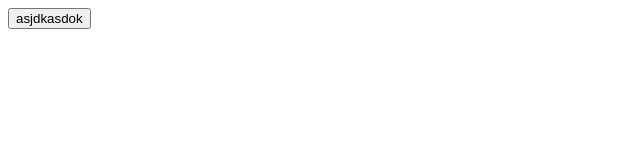
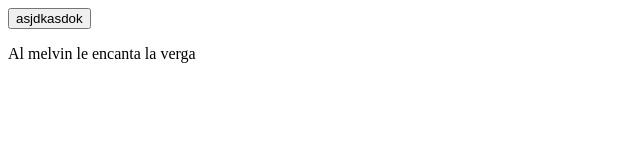
Before and after one commit to Mijael567/pruebas_repositorio, a plain HTML site: page carpeta_proyecto ejemplo}/index.html in a window 1280 px wide. Shown: the whole page, without its empty margins (0-640 px from the left). Drawn offline with Linux system fonts and the light colour scheme.

Commit message:
melvin detoname

```diff
--- a/carpeta_proyecto ejemplo}/index.html
+++ b/carpeta_proyecto ejemplo}/index.html
@@ -7,5 +7,6 @@
 </head>
 <body>
     <button>asjdkasdok</button>
+    <p>Al melvin le encanta la verga</p>
 </body>
 </html>
```
